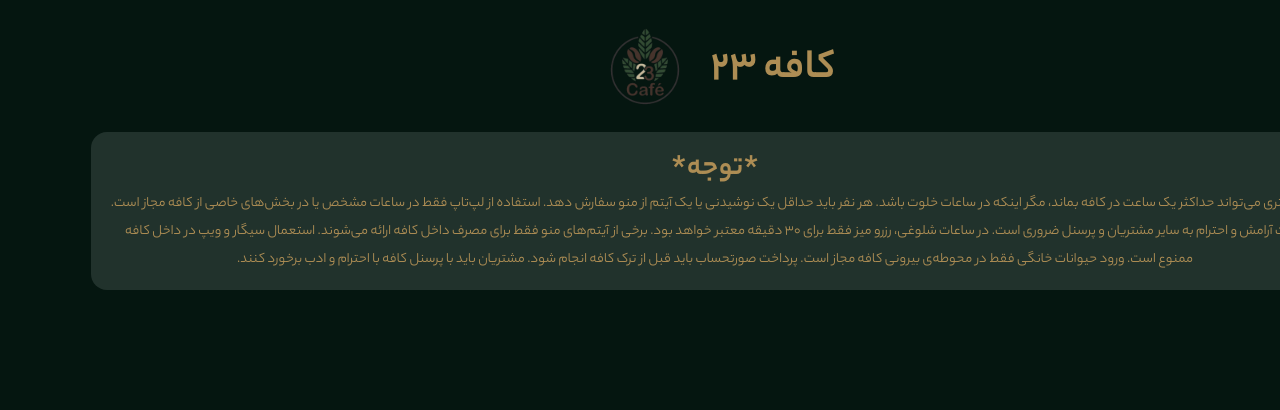
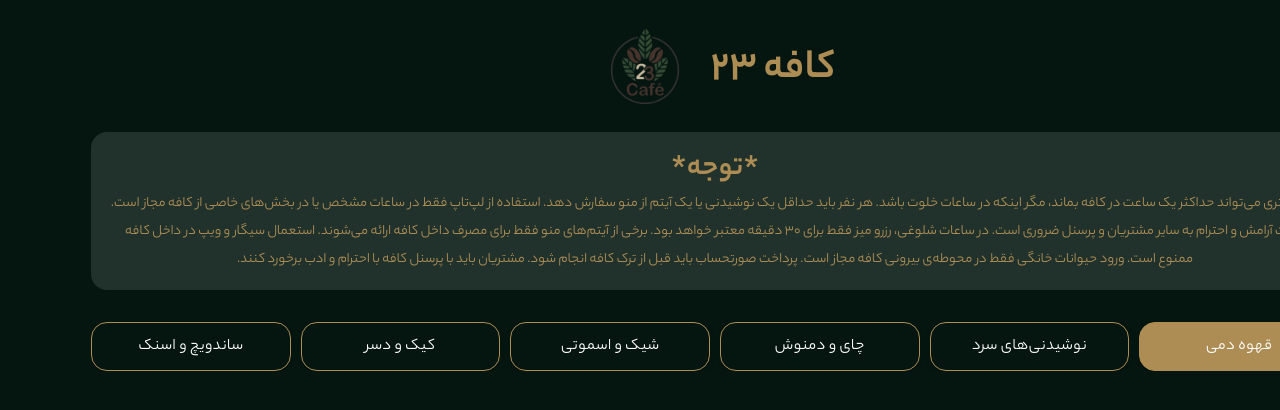
Before and after one commit to Morteza-Hoseinzadeh/zephyr-digital-menu, a Next.js app: page /cafe23 in a window 1280 px wide. Shown: the top 410 px of the page. Built offline with nearby package versions, Linux system fonts and the light colour scheme.

Commit message:
Develope category section

```diff
--- a/package.json
+++ b/package.json
@@ -15,7 +15,8 @@
     "framer-motion": "^12.4.5",
     "next": "15.1.7",
     "react": "^19.0.0",
-    "react-dom": "^19.0.0"
+    "react-dom": "^19.0.0",
+    "swiper": "^11.2.4"
   },
   "devDependencies": {
     "@eslint/eslintrc": "^3",
--- a/src/app/cafe23/page.tsx
+++ b/src/app/cafe23/page.tsx
@@ -9,13 +9,14 @@
 import { DetailsProps, ProductProps } from '@/utils/types/type.e';
 
 // mock data
-import { products, logo, name, notice } from '@/utils/mock/data';
+import { products, logo, name, notice, categories } from '@/utils/mock/data';
 
 // Cafe23 Route
 export default function Page() {
   const [details, setDetails] = useState<DetailsProps>({ logo, name });
-  const [rules, setrules] = useState<string>(notice);
+  const [rules, setRules] = useState<string>(notice);
+  const [category, setCategory] = useState<string[]>(categories);
   const [data, setData] = useState<ProductProps[]>(products);
 
-  return <Template details={details} data={data} rules={rules} />;
+  return <Template details={details} data={data} rules={rules} category={category} />;
 }
--- /dev/null
+++ b/src/layout/components/category.tsx
@@ -0,0 +1,85 @@
+'use client';
+
+import React, { useState } from 'react';
+import Box from '@mui/material/Box';
+import theme from '@/utils/theme/theme';
+import ButtonComponent from '../custom/button';
+import { Swiper, SwiperSlide } from 'swiper/react';
+import 'swiper/css';
+
+interface CategorySectionProps {
+  category: string[];
+}
+
+const swiper_config = {
+  320: {
+    slidesPerView: 2,
+  },
+  // Medium screens (tablets)
+  480: {
+    slidesPerView: 3,
+  },
+  // Large screens (small laptops)
+  640: {
+    slidesPerView: 4,
+  },
+  // Larger screens (laptops)
+  768: {
+    slidesPerView: 5,
+  },
+  // Extra large screens (desktops)
+  1024: {
+    slidesPerView: 6,
+  },
+  // Very large screens (wide desktops)
+  1440: {
+    slidesPerView: 7,
+  },
+};
+
+const styles = {
+  parent: {
+    display: 'flex',
+    alignItems: 'center',
+    justifyContent: 'center',
+    my: 4,
+    gap: 2,
+    overflow: 'hidden',
+  },
+  swiper: {
+    width: '100%',
+  },
+  button: {
+    fontSize: 18,
+    transition: 'background-color 0.3s ease',
+    borderRadius: '16px',
+    border: `1px solid ${theme.palette.secondary.main}`,
+    color: theme.palette.secondary.contrastText,
+    padding: '8px 16px',
+  },
+};
+
+const CategorySection: React.FC<CategorySectionProps> = ({ category }) => {
+  const [selectedCategory, setSelectedCategory] = useState<string>(category[0]);
+
+  return (
+    <Box sx={styles.parent}>
+      <Swiper spaceBetween={10} breakpoints={swiper_config} allowTouchMove allowSlideNext allowSlidePrev style={styles.swiper}>
+        {[...new Set(category)].map((item) => (
+          <SwiperSlide key={item}>
+            <ButtonComponent
+              variant="contained"
+              fullWidth
+              style={{ ...styles.button, backgroundColor: selectedCategory === item ? theme.palette.secondary.main : 'transparent' }}
+              onClick={() => setSelectedCategory(item)}
+            >
+              {item}
+            </ButtonComponent>
+          </SwiperSlide>
+        ))}
+      </Swiper>
+    </Box>
+  );
+};
+
+export default CategorySection;
--- a/src/layout/tempalte.tsx
+++ b/src/layout/tempalte.tsx
@@ -1,18 +1,25 @@
 import React from 'react';
 
 import { motion } from 'framer-motion';
+
+import theme from '@/utils/theme/theme';
+import { ThemeProvider } from '@mui/material';
 
 import Header from './components/header';
 import RuleSection from './components/rules';
 
 import { TemplateProps } from '@/utils/types/type.e';
+import CategorySection from './components/category';
 
-const Template: React.FC<TemplateProps> = ({ details, data, rules }) => {
+const Template: React.FC<TemplateProps> = ({ details, data, rules, category }) => {
   return (
-    <motion.div initial={{ opacity: 0 }} animate={{ opacity: 1 }} transition={{ duration: 0.3 }}>
-      <Header details={details} />
-      <RuleSection rules={rules} />
-    </motion.div>
+    <ThemeProvider theme={theme}>
+      <motion.div initial={{ opacity: 0 }} animate={{ opacity: 1 }} transition={{ duration: 0.3 }}>
+        <Header details={details} />
+        <RuleSection rules={rules} />
+        <CategorySection category={category} />
+      </motion.div>
+    </ThemeProvider>
   );
 };
 
--- a/src/style/globals.css
+++ b/src/style/globals.css
@@ -14,4 +14,5 @@
 body {
   margin: 16px;
   background-color: #051610;
+  overflow-x: hidden;
 }
--- a/src/utils/mock/data.js
+++ b/src/utils/mock/data.js
@@ -2,6 +2,8 @@
 export const name = 'کافه ۲۳';
 export const notice =
   'هر مشتری می‌تواند حداکثر یک ساعت در کافه بماند، مگر اینکه در ساعات خلوت باشد. هر نفر باید حداقل یک نوشیدنی یا یک آیتم از منو سفارش دهد. استفاده از لپ‌تاپ فقط در ساعات مشخص یا در بخش‌های خاصی از کافه مجاز است. رعایت آرامش و احترام به سایر مشتریان و پرسنل ضروری است. در ساعات شلوغی، رزرو میز فقط برای ۳۰ دقیقه معتبر خواهد بود. برخی از آیتم‌های منو فقط برای مصرف داخل کافه ارائه می‌شوند. استعمال سیگار و ویپ در داخل کافه ممنوع است. ورود حیوانات خانگی فقط در محوطه‌ی بیرونی کافه مجاز است. پرداخت صورتحساب باید قبل از ترک کافه انجام شود. مشتریان باید با پرسنل کافه با احترام و ادب برخورد کنند.';
+
+export const categories = ['قهوه دمی', 'نوشیدنی‌های سرد', 'چای و دمنوش', 'شیک و اسموتی', 'کیک و دسر', 'ساندویچ و اسنک', 'صبحانه', 'سالاد', 'نوشیدنی‌های ویژه', 'پاستا'];
 
 export const products = [
   // نوشیدنی‌های گرم
--- a/src/utils/types/type.e.ts
+++ b/src/utils/types/type.e.ts
@@ -17,6 +17,7 @@
   data: ProductProps[];
   details: DetailsProps;
   rules: string;
+  category: string[];
 };
 
 export type ThemeProps = {
```
Also changed, not shown: 2 other files (tests, documents, lock files or other folders).
